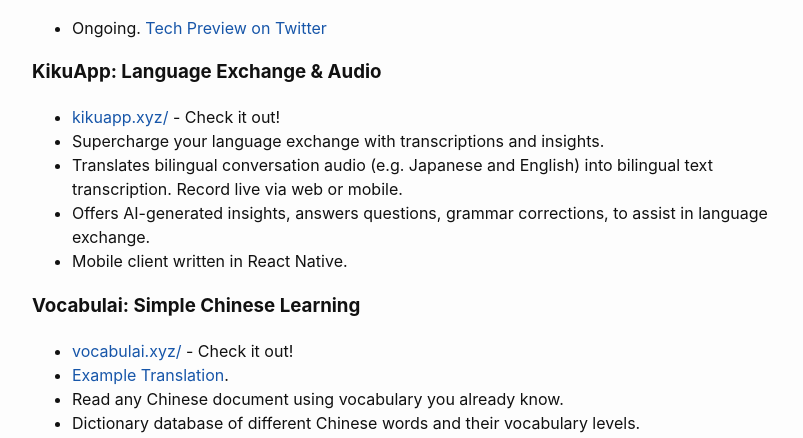
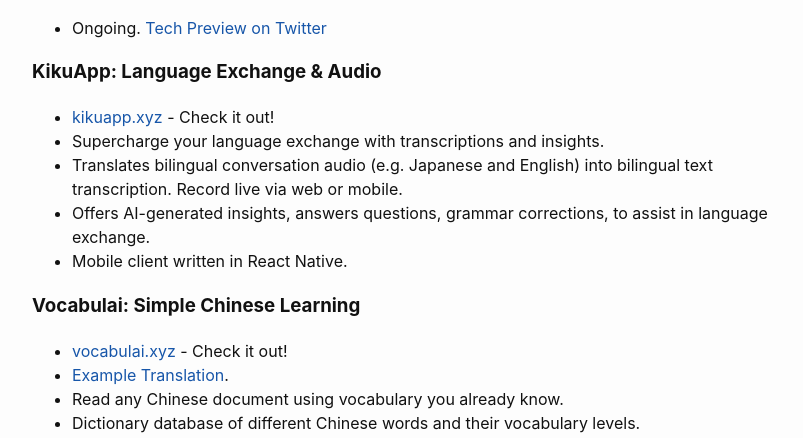
Before and after one commit to digitalconfucius/digitalconfucius.github.io, a Jekyll site: the page built from index.markdown, in a window 1280 px wide. Shown: the part 514-952 px from the top of the page, without its empty margins (238-1041 px from the left). Built offline with Jekyll 4.4.1, drawn with Linux system fonts in a browser that asks for light colours.

```diff
--- a/index.markdown
+++ b/index.markdown
@@ -18,14 +18,14 @@ Latest updates on [Twitter / X](https://twitter.com/digiconfucius).
 - Ongoing. [Tech Preview on Twitter](https://x.com/digiconfucius/status/1946536710634131847)
 
 ### KikuApp: Language Exchange & Audio
-- [kikuapp.xyz/](https://kikuapp.xyz) - Check it out!
+- [kikuapp.xyz](https://kikuapp.xyz) - Check it out!
 - Supercharge your language exchange with transcriptions and insights.
 - Translates bilingual conversation audio (e.g. Japanese and English) into bilingual text transcription. Record live via web or mobile.
 - Offers AI-generated insights, answers questions, grammar corrections, to assist in language exchange.
 - Mobile client written in React Native.
 
 ### Vocabulai: Simple Chinese Learning
-- [vocabulai.xyz/](https://vocabulai.xyz) - Check it out!
+- [vocabulai.xyz](https://vocabulai.xyz) - Check it out!
 - [Example Translation](https://vocabulai.xyz/documents/18).
 - Read any Chinese document using vocabulary you already know.
 - Dictionary database of different Chinese words and their vocabulary levels.
```
